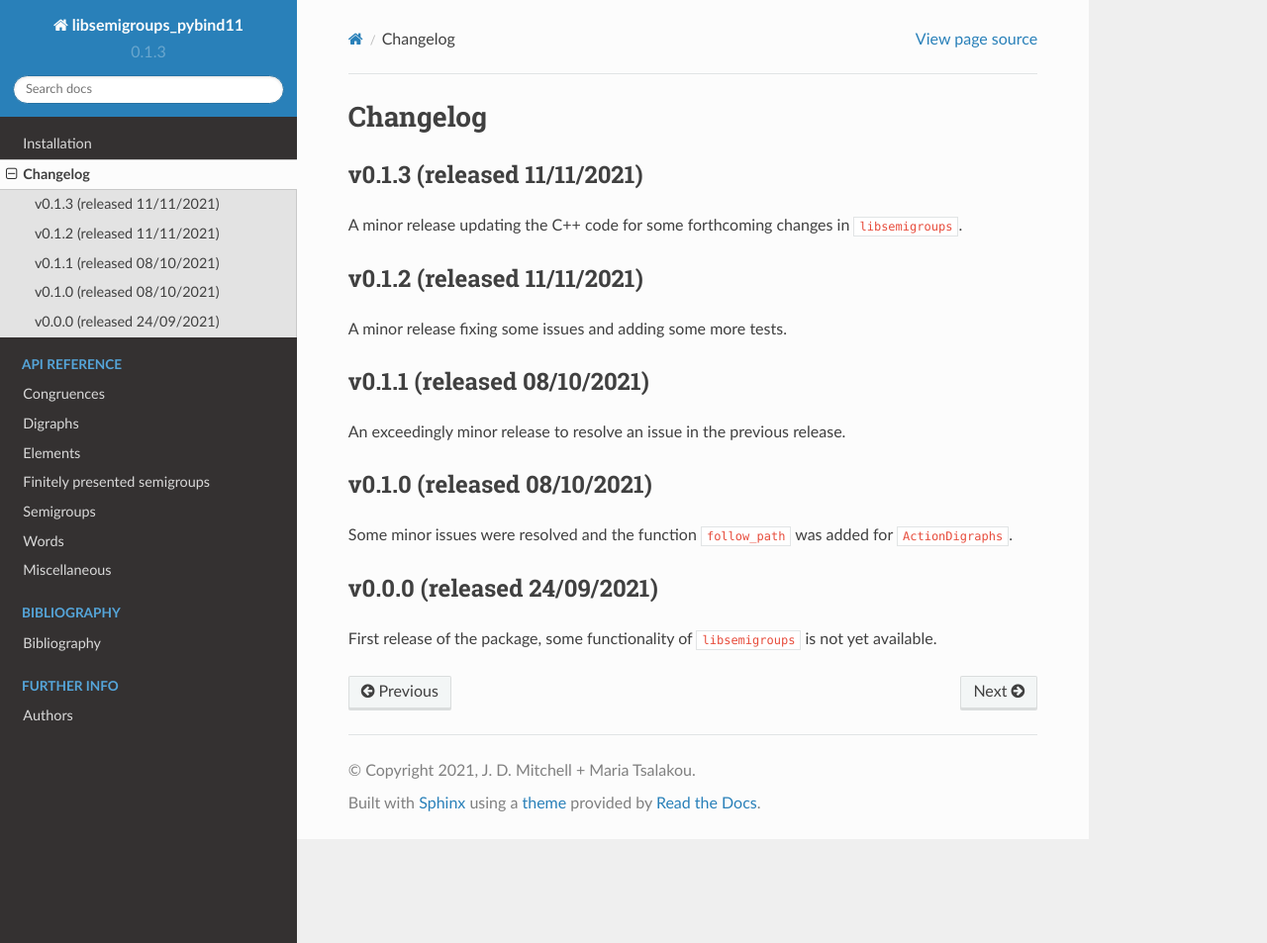
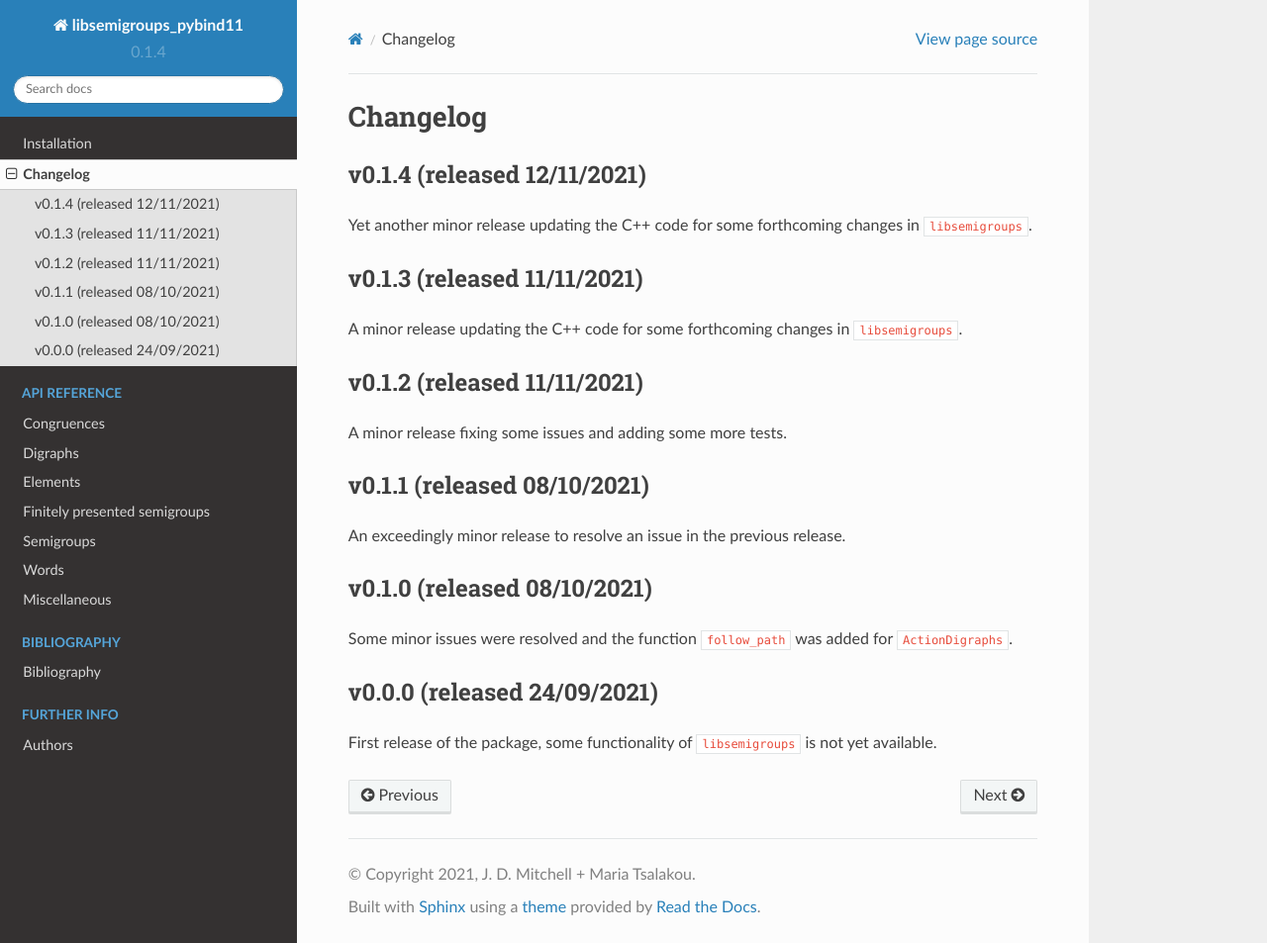
Before and after one commit to libsemigroups/libsemigroups_pybind11, a Sphinx documentation site: the page built from docs/source/changelog.rst, in a window 1280 px wide and 953 px high. Shown: the whole window at 99% size. Built offline with Sphinx 7.4.7 and the Read the Docs theme 2.0.0, drawn with Linux system fonts in a browser that asks for light colours; pages that are not in the unit, such as notebooks, are missing from menus.

Commit message:
Update version etc for v0.1.4

```diff
--- a/docs/source/changelog.rst
+++ b/docs/source/changelog.rst
@@ -6,6 +6,12 @@
 
 Changelog
 =========
+
+v0.1.4 (released 12/11/2021)
+----------------------------
+
+Yet another minor release updating the C++ code for some forthcoming changes in
+``libsemigroups``.
 
 v0.1.3 (released 11/11/2021)
 ----------------------------
--- a/docs/source/conf.py
+++ b/docs/source/conf.py
@@ -27,8 +27,8 @@ master_doc = "index"
 project = u"libsemigroups_pybind11"
 copyright = u"2021, J. D. Mitchell + Maria Tsalakou"
 author = u"J. D. Mitchell"
-version = u"0.1.3"
-release = u"0.1.3"
+version = u"0.1.4"
+release = u"0.1.4"
 language = None
 exclude_patterns = ["_build"]
 pygments_style = "sphinx"
--- a/docs/source/index.rst
+++ b/docs/source/index.rst
@@ -1,4 +1,4 @@
-libsemigroups_pybind11 - Version 0.1.3
+libsemigroups_pybind11 - Version 0.1.4
 ======================================
 
 python bindings for the C++ library libsemigroups
--- a/docs/source/install.rst
+++ b/docs/source/install.rst
@@ -4,7 +4,7 @@
 
    The full license is in the file LICENSE, distributed with this software.
 
-.. |libsemigroups-pybind11-version| replace:: 0.1.3
+.. |libsemigroups-pybind11-version| replace:: 0.1.4
 
 Installation
 ============
--- a/setup.py
+++ b/setup.py
@@ -28,7 +28,7 @@ from tools import (  # pylint: disable=import-error, wrong-import-position
     libsemigroups_version,
 )
 
-__version__ = "0.1.3"
+__version__ = "0.1.4"
 
 
 def minimum_libsemigroups_version():
```
Also changed, not shown: README.md (+5 -5 lines).
